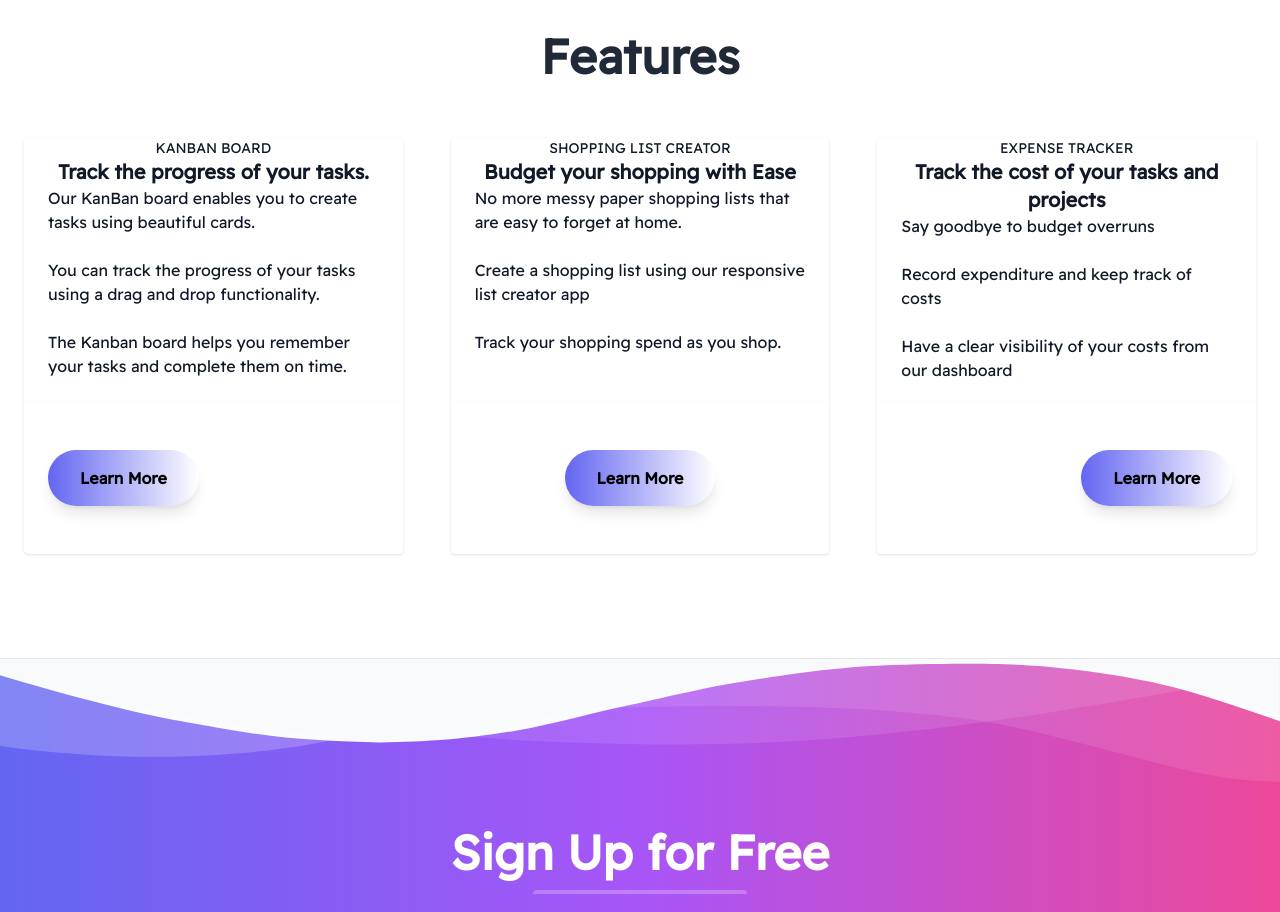
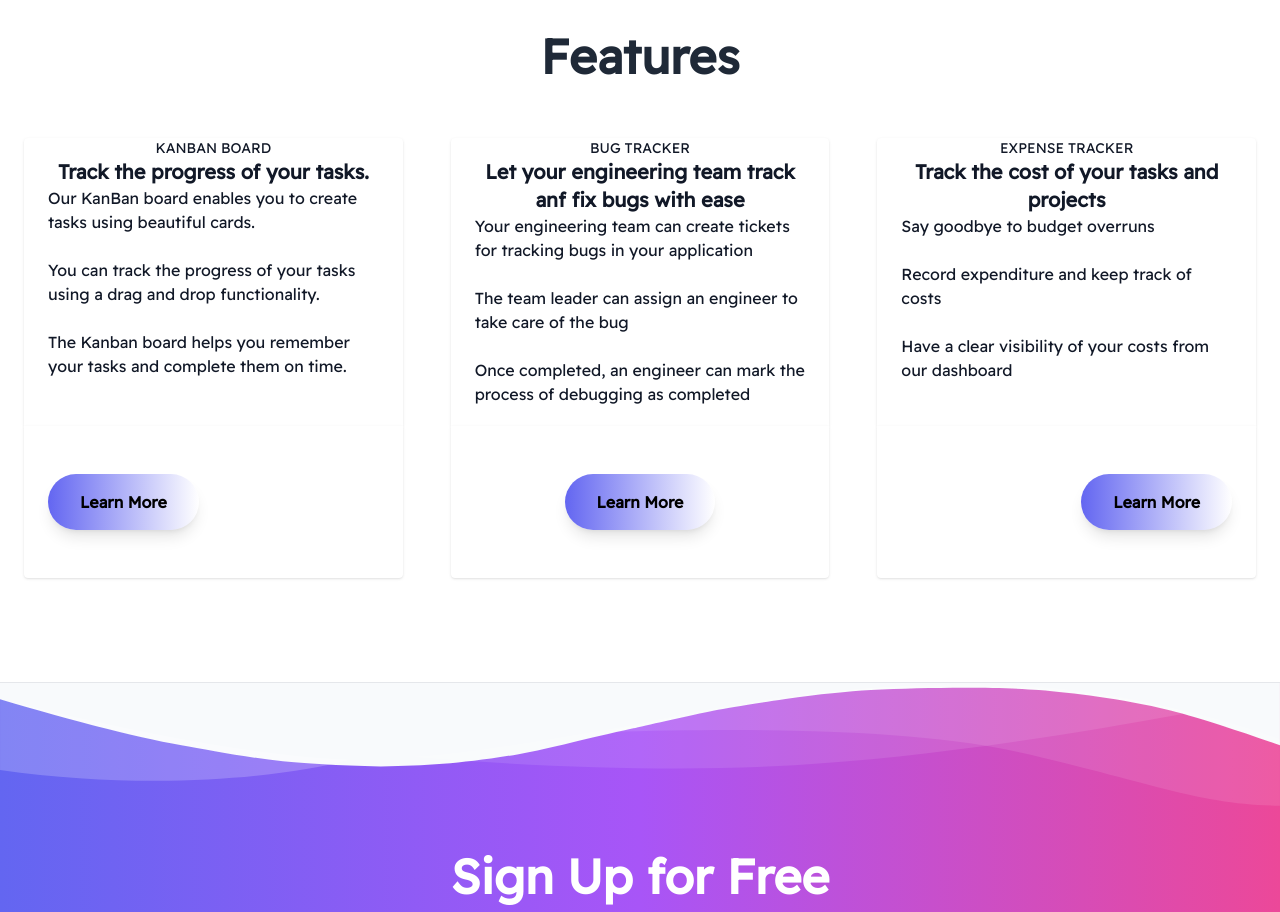
Before and after one commit to luckson1/Productivity, a React (Create React App) app in the folder client/: page / in a window 1280 px wide. Shown: the part 1560-2472 px from the top of the page. Built offline with nearby package versions, Linux system fonts and the light colour scheme; no server answers.

Commit message:
made changes to home page copy

```diff
--- a/client/src/components/bagtracker/CreateBugEntry.js
+++ b/client/src/components/bagtracker/CreateBugEntry.js
@@ -1,4 +1,4 @@
-import React, { useMemo } from 'react'
+import React from 'react'
 import * as Yup from 'yup'
 import { useFormik } from 'formik';
 // import { useDispatch } from 'react-redux';
--- a/client/src/pages/Home.js
+++ b/client/src/pages/Home.js
@@ -204,19 +204,19 @@ const dispatch=useDispatch()
                 <div className="flex-1 bg-white rounded-t rounded-b-none overflow-hidden shadow">
                   <a href="/" className="flex flex-wrap no-underline hover:no-underline">
                     <p className="w-full text-gray-900 text-xs md:text-sm px-6 uppercase">
-                      Shopping List Creator
+                     Bug Tracker
                     </p>
                     <div className="w-full font-bold text-xl text-gray-900 px-6">
-                      Budget your shopping with Ease
+                      Let your engineering team track anf fix bugs with ease
                     </div>
                     <p className="text-gray-900 text-base px-6 mb-5 text-left">
-                      No more messy paper shopping lists that are easy to forget at home.
+                    Your engineering team can create tickets for tracking bugs in your application
                       <br />
                       <br />
-                      Create a shopping list using our responsive list creator app
+                      The team leader can assign an engineer to take care of the bug
                       <br />
                       <br />
-                      Track your shopping spend as you shop.
+                      Once completed, an engineer can mark the process of debugging as completed
                     </p>
                   </a>
                 </div>
```
